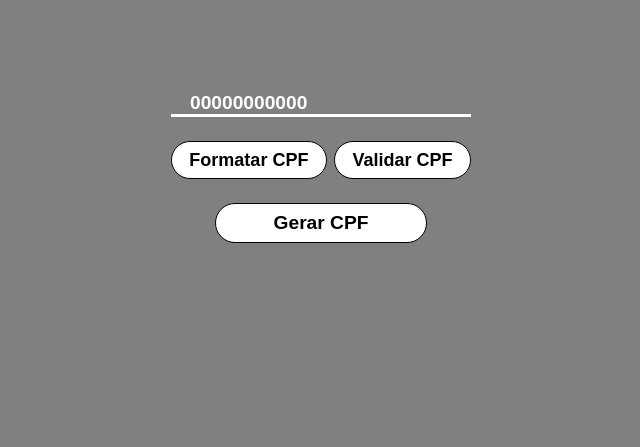
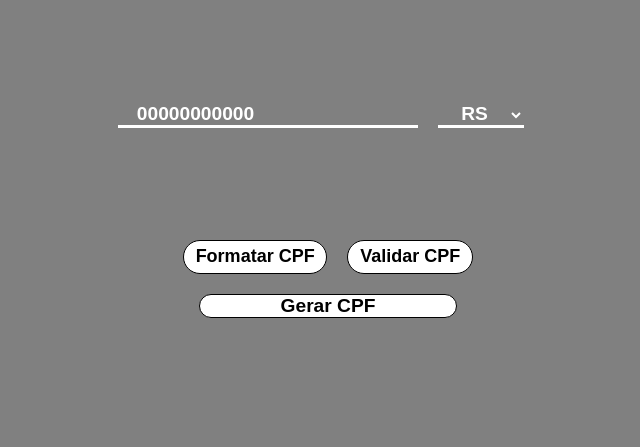
Before and after one commit to fernandocardeal/Gerador-de-CPF, a Django app: page / in a window 1280 px wide. Shown: the part 161-608 px from the top of the page, without its empty margins (319-959 px from the left). Run offline with Django 4.2, Linux system fonts and the light colour scheme.

Commit message:
Adicionada opção de UF do CPF

```diff
--- a/cpf_api/cpf.py
+++ b/cpf_api/cpf.py
@@ -59,7 +59,8 @@ class CPF:
         cpf = ''.join([str(x) for x in cpf])
         return {
             0: cpf,
-            1: self.formatar_cpf(cpf)
+            1: self.formatar_cpf(cpf),
+            2: estado
         }
 
     def formatar_cpf(self, cpf):
--- a/cpf_gui/static/css/style.css
+++ b/cpf_gui/static/css/style.css
@@ -28,6 +28,25 @@ body {
     margin: 5vh;
     padding: 5vh;
 }
+
+    .container input,
+    .container select {
+        margin: 10px;
+    }
+
+    .container .row {
+        display: flex;
+        justify-content: center;
+        }
+
+    .container button {
+    margin: 10px;
+    }
+
+    .container .full-width {
+    width: calc(100% - 6px); /* Subtract padding */
+    padding: 0 3px;
+    }
 
 .content-box {
     padding: 1.5vh;
--- a/cpf_gui/static/js/script.js
+++ b/cpf_gui/static/js/script.js
@@ -1,8 +1,11 @@
 var cpfData = ["00000000000","000.000.000-00"]
 document.getElementById("cpf-box").value = cpfData[0]
+var estado;
 
 const gerarCpf = () => {
-    fetch("http://127.0.0.1:8000/api/cpf/gerar/")
+    var select = document.getElementById("estados");
+    estado = select.options[select.selectedIndex].value;
+    fetch(`http://127.0.0.1:8000/api/cpf/gerar/?estado=${estado}`)
     .then(response => {
         if(!response.ok) {
             throw new Error("Erro na requisição")
--- a/cpf_gui/templates/cpf_gui/index.html
+++ b/cpf_gui/templates/cpf_gui/index.html
@@ -14,13 +14,19 @@
     <div class="container">
         <div class="content-box">
             <input type="text" class="cpf-box" id="cpf-box">
+            <select class="cpf-box" name="estados" id="estados">
+                <option value="RS">RS</option>
+                <option value="SP">SP</option>
+                <option value="RN">RN</option>
+                <option value="PR">PR</option>
+            </select>
         </div>
-        <div class="content-box">
-            <input type="button" class="btn-sec" value="Formatar CPF" onclick="formatarCpf()">
-            <input type="button" class="btn-sec" value="Validar CPF" onclick="validarCpf()">
-        </div>
-        <div class="content-box">
-            <input type="button" class="btn-pri" value="Gerar CPF" onclick="gerarCpf()">
+        <div class="container">
+            <div class="row">
+                <input type="button" class="btn-sec" value="Formatar CPF" onclick="formatarCpf()"/>
+                <input type="button" class="btn-sec" value="Validar CPF" onclick="validarCpf()"/>
+            </div>
+            <input type="button" class="btn-pri full-width" value="Gerar CPF" onclick="gerarCpf()"/>
         </div>
     </div>
     <script src="{% static 'js/script.js' %}"></script>
```
Also changed, not shown: 1 other file.
